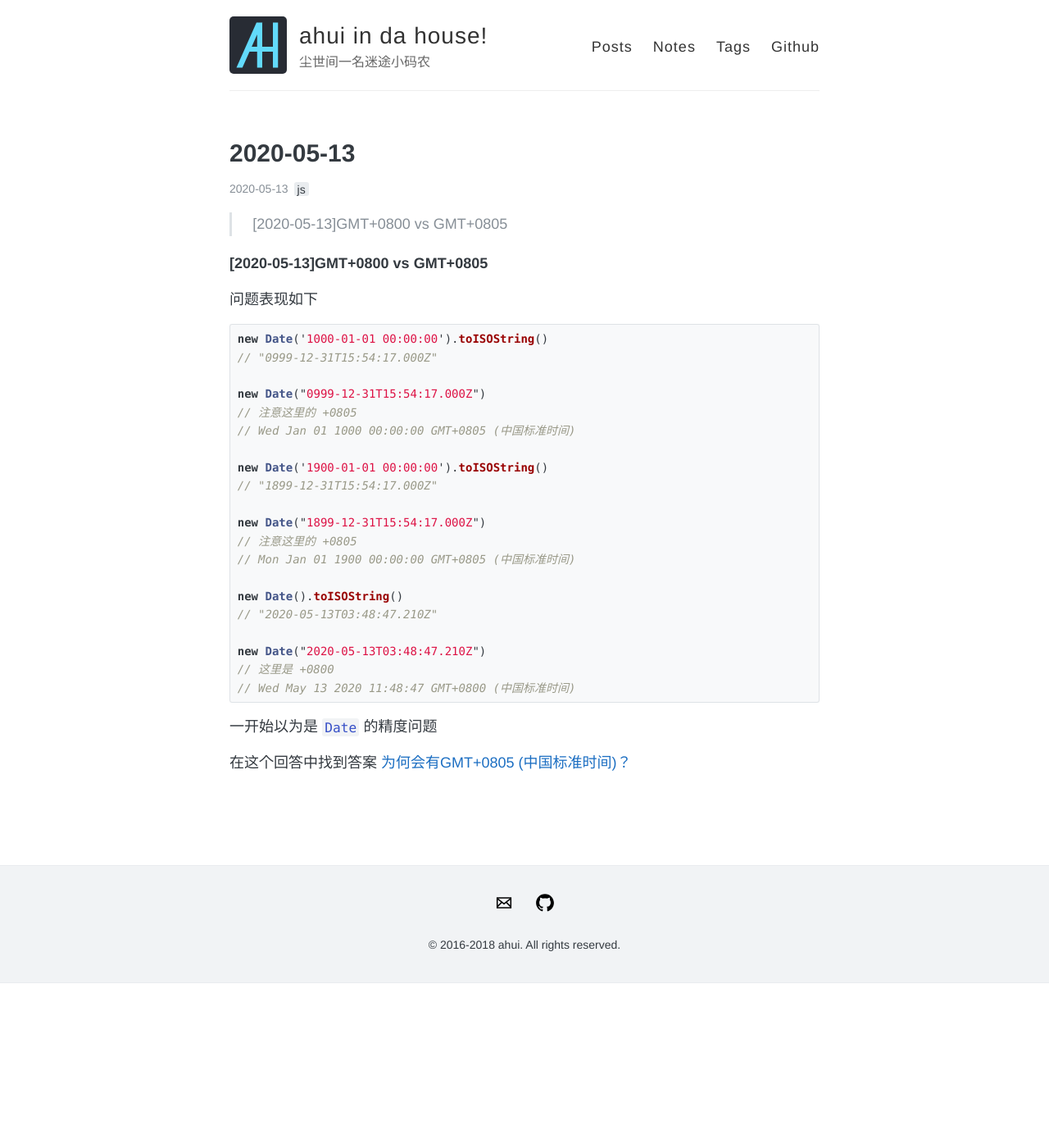
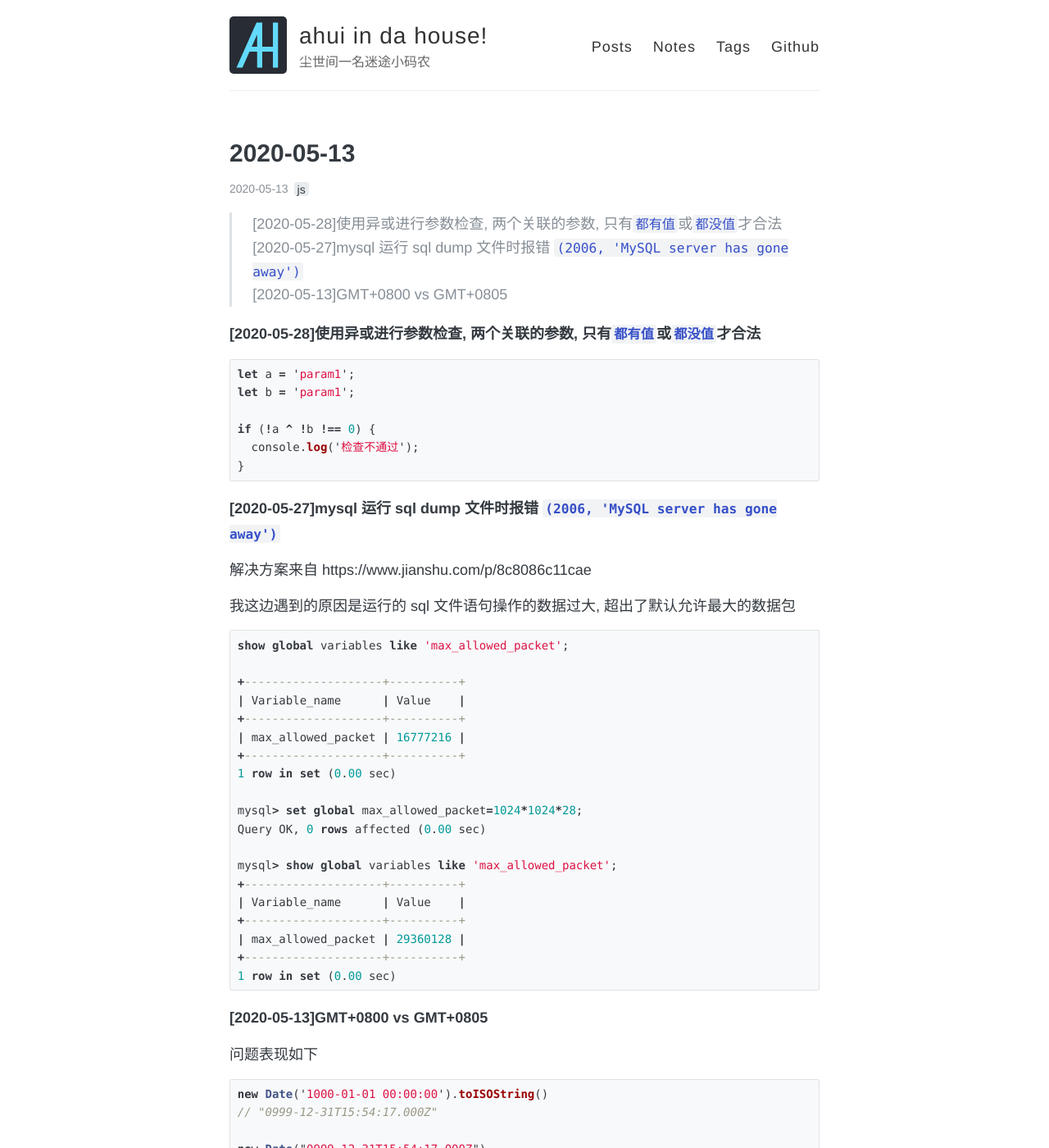
Before and after one commit to funkyLover/blog, a Jekyll site: the page built from notes/_posts/2020-05-13-notes.md, in a window 1280 px wide and 1400 px high. Shown: the whole window at 82% size. Built offline with Jekyll 4.4.1, drawn with Linux system fonts in a browser that asks for light colours; comment, search, counter and statistics services are not loaded.

Commit message:
add note;

````diff
--- a/notes/_posts/2020-05-13-notes.md
+++ b/notes/_posts/2020-05-13-notes.md
@@ -6,7 +6,49 @@ tags: [js]
 comments: true
 share: true
 ---
+
+> [2020-05-28]使用异或进行参数检查, 两个关联的参数, 只有`都有值`或`都没值`才合法 <br>
+> [2020-05-27]mysql 运行 sql dump 文件时报错 `(2006, 'MySQL server has gone away')` <br>
 > [2020-05-13]GMT+0800 vs GMT+0805 <br>
+
+##### [2020-05-28]使用异或进行参数检查, 两个关联的参数, 只有`都有值`或`都没值`才合法
+
+```js
+let a = 'param1';
+let b = 'param1';
+
+if (!a ^ !b !== 0) {
+  console.log('检查不通过');
+}
+```
+
+##### [2020-05-27]mysql 运行 sql dump 文件时报错 `(2006, 'MySQL server has gone away')`
+
+解决方案来自 https://www.jianshu.com/p/8c8086c11cae
+
+我这边遇到的原因是运行的 sql 文件语句操作的数据过大, 超出了默认允许最大的数据包
+
+```sql
+show global variables like 'max_allowed_packet';
+
++--------------------+----------+
+| Variable_name      | Value    |
++--------------------+----------+
+| max_allowed_packet | 16777216 |
++--------------------+----------+
+1 row in set (0.00 sec)
+
+mysql> set global max_allowed_packet=1024*1024*28;
+Query OK, 0 rows affected (0.00 sec)
+
+mysql> show global variables like 'max_allowed_packet';
++--------------------+----------+
+| Variable_name      | Value    |
++--------------------+----------+
+| max_allowed_packet | 29360128 |
++--------------------+----------+
+1 row in set (0.00 sec)
+```
 
 ##### [2020-05-13]GMT+0800 vs GMT+0805
 
````
